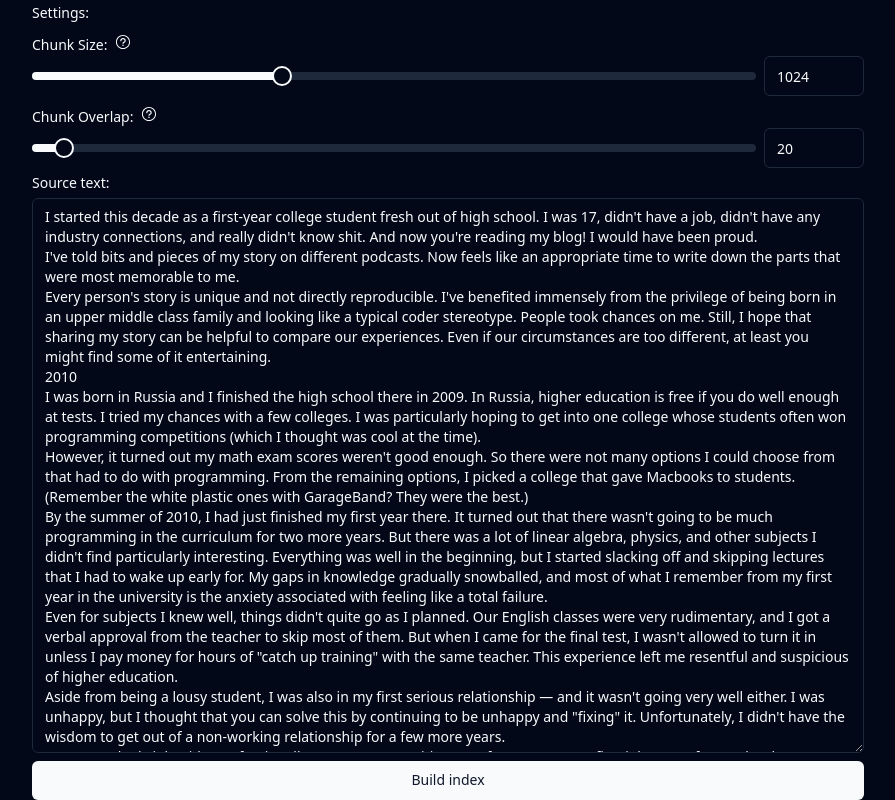
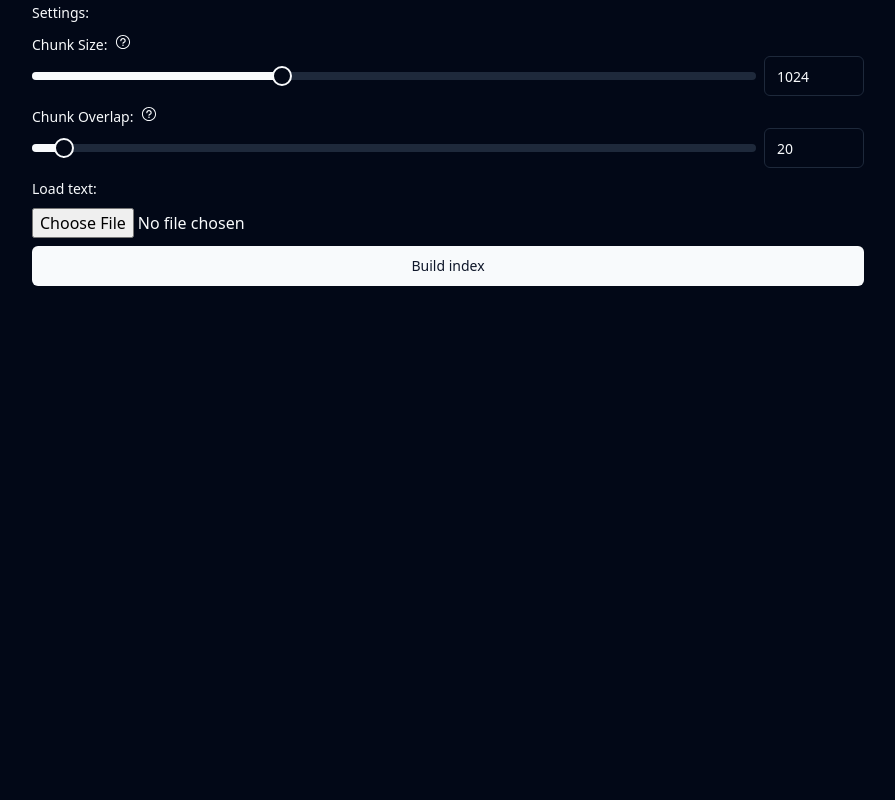
Before and after one commit to katiie/encode-2024-q3-grp14-storytelling-rag, a Next.js app: page / in a window 1280 px wide. Shown: the whole page, without its empty margins (192-1087 px from the left). Built offline with nearby package versions, Linux system fonts and the light colour scheme.

Commit message:
Replacing Source Text TextArea with a file input (#1)

```diff
--- a/components/index/context-settings.tsx
+++ b/components/index/context-settings.tsx
@@ -47,7 +47,6 @@ const ContextSettings = ({
           setTemperature(value);
         }}
       />
-      ;
       <LinkedSlider
         className="my-2"
         label="Top P:"
--- a/components/index/source-text.tsx
+++ b/components/index/source-text.tsx
@@ -1,10 +1,9 @@
 import { Label } from "@/components/ui/label";
-import { Textarea } from "@/components/ui/textarea";
-import { ChangeEvent } from "react";
+import { FileCheck } from "lucide-react";
+import { ChangeEvent, useState } from "react";
 
 const SourceText = ({
   sourceId,
-  text,
   setText,
   setNeedsNewIndex,
 }: {
@@ -13,19 +12,35 @@ const SourceText = ({
   setText: (text: string) => void;
   setNeedsNewIndex: (needsNewIndex: boolean) => void;
 }) => {
+  const [isUploaded, setIsUploaded] = useState(false);
+
+  const handleFileChange = (e: ChangeEvent<HTMLInputElement>) => {
+    const file = e.target.files?.[0];
+    if (file && file.type === "text/plain") {
+      const reader = new FileReader();
+      reader.onload = (event) => {
+        setText(event.target?.result as string);
+        setNeedsNewIndex(true);
+        setIsUploaded(true);
+      };
+      reader.readAsText(file);
+    }
+  };
+
   return (
-    <div className="my-2 flex h-3/4 flex-auto flex-col space-y-2">
-      <Label htmlFor={sourceId}>Source text:</Label>
-      <Textarea
-        id={sourceId}
-        value={text}
-        className="flex-1"
-        onChange={(e: ChangeEvent<HTMLTextAreaElement>) => {
-          setText(e.target.value);
-          setNeedsNewIndex(true);
-        }}
-      />
+    <div className="my-2 space-y-2">
+      <Label htmlFor={sourceId}>Load text:</Label>
+      <div className="flex items-center justify-between">
+        <input
+          type="file"
+          id={sourceId}
+          accept=".txt"
+          onChange={handleFileChange}
+        />
+        {isUploaded && <FileCheck />}
+      </div>
     </div>
   );
 };
+
 export { SourceText };
```
